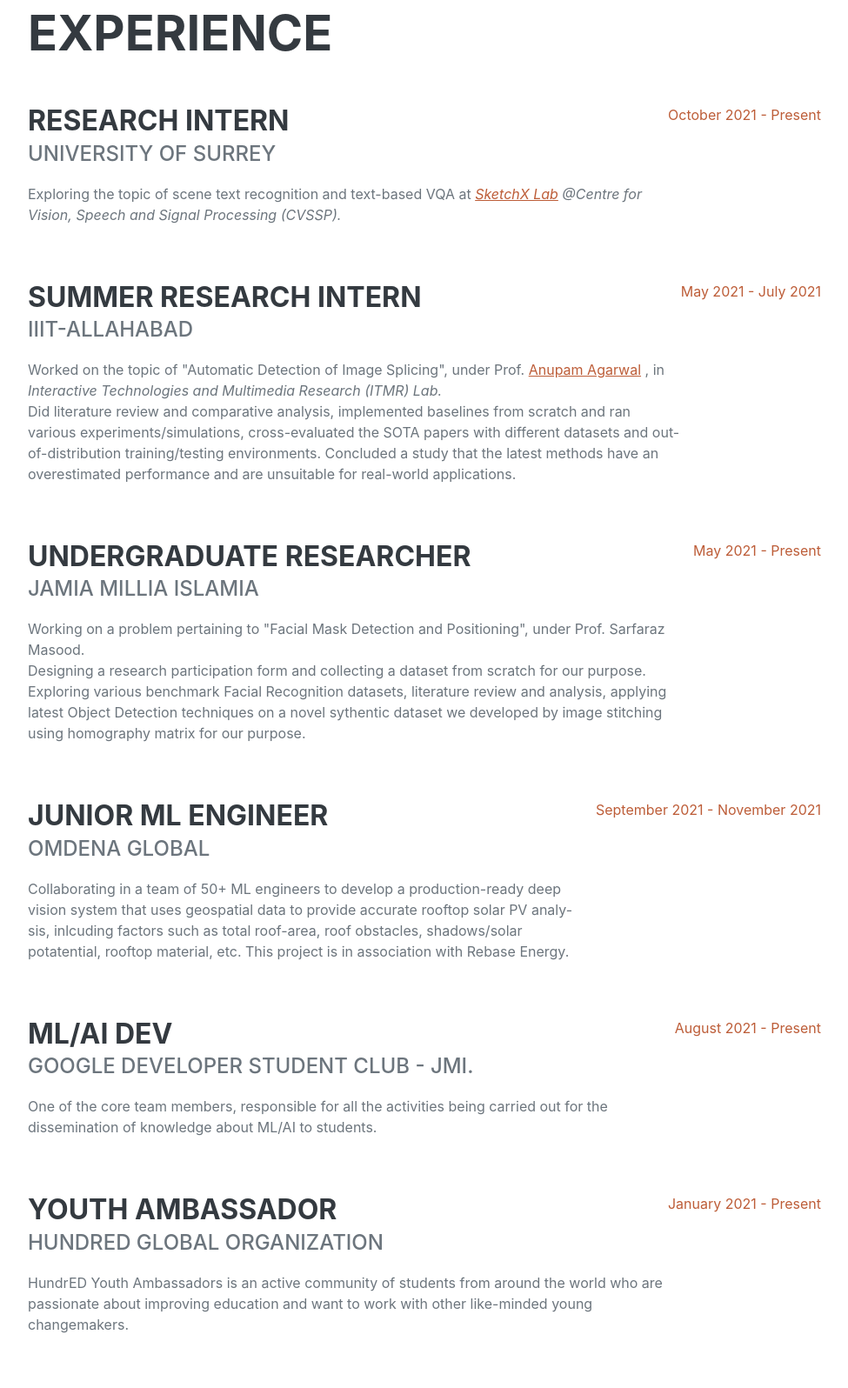
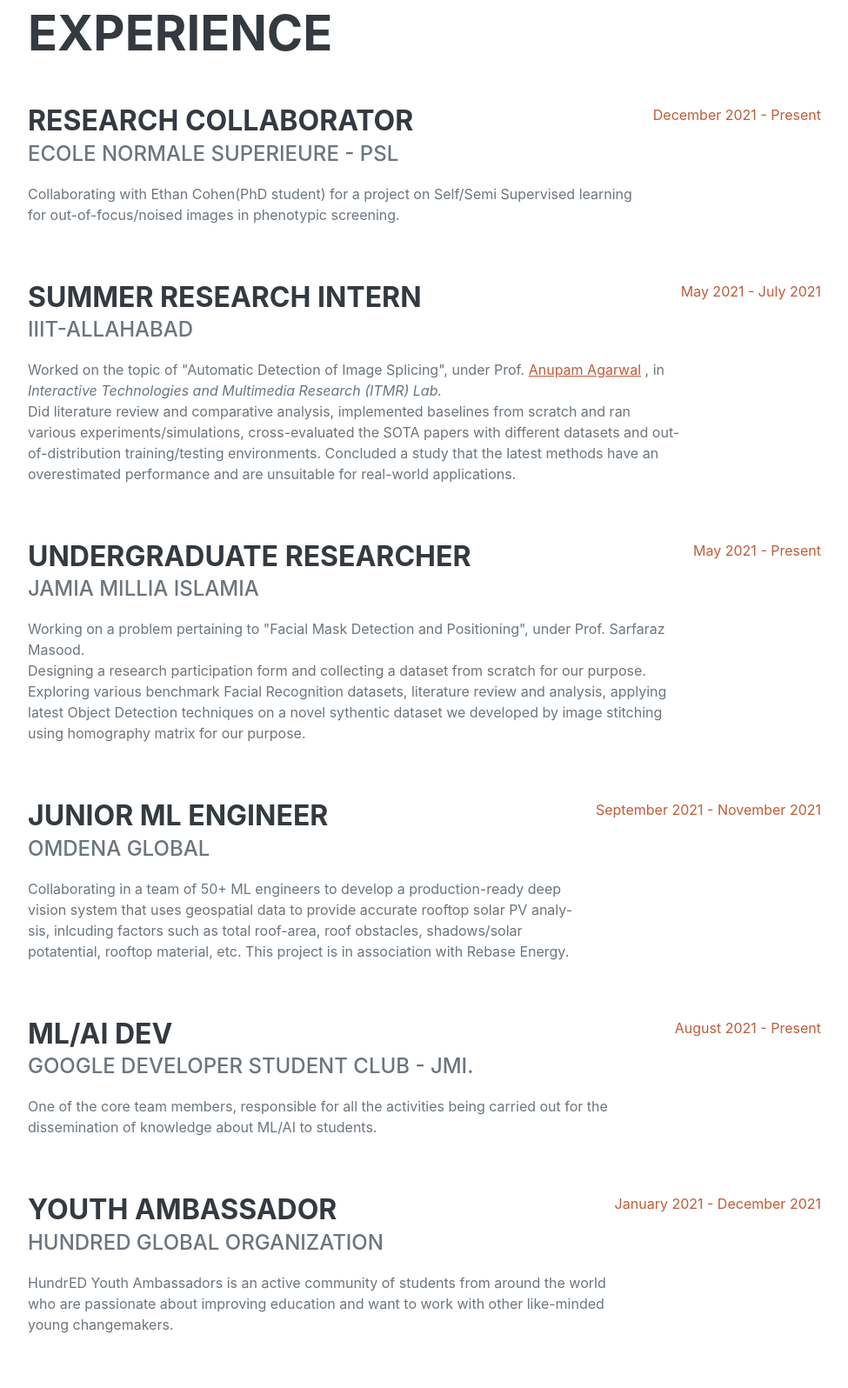
Before and after one commit to umar07/my-portfolio, a plain HTML site: page index.html in a window 1280 px wide. Shown: the part 860-2456 px from the top of the page at 87% size, without its empty margins (288-1263 px from the left). Drawn offline with nearby package versions, Linux system fonts and the light colour scheme; a web font is replaced by a local one.

Commit message:
Update file

```diff
--- a/index.html
+++ b/index.html
@@ -72,7 +72,7 @@
             <section class="resume-section" id="experience">
                 <div class="resume-section-content">
                     <h2 class="mb-5">Experience</h2>
-                    <div class="d-flex flex-column flex-md-row justify-content-between mb-5">
+                    <!-- <div class="d-flex flex-column flex-md-row justify-content-between mb-5">
                         <div class="flex-grow-1">
                             <h3 class="mb-0">Research Intern</h3>
                             <div class="subheading mb-3">University of Surrey</div>
@@ -81,6 +81,16 @@
                             </p>
                         </div>
                         <div class="flex-shrink-0"><span class="text-primary">October 2021 - Present</span></div>
+                    </div>     -->
+
+                    <div class="d-flex flex-column flex-md-row justify-content-between mb-5">
+                        <div class="flex-grow-1">
+                            <h3 class="mb-0">Research collaborator</h3>
+                            <div class="subheading mb-3">Ecole normale superieure - PSL</div>
+                            <p>Collaborating with Ethan Cohen(PhD student) for a project on Self/Semi Supervised learning for out-of-focus/noised images in phenotypic screening.
+                            </p>
+                        </div>
+                        <div class="flex-shrink-0"><span class="text-primary">December 2021 - Present</span></div>
                     </div>
                     <div class="d-flex flex-column flex-md-row justify-content-between mb-5">
                         <div class="flex-grow-1">
@@ -135,7 +145,7 @@
                             <div class="subheading mb-3">HundrED Global Organization</div>
                             <p>HundrED Youth Ambassadors is an active community of students from around the world who are passionate about improving education and want to work with other like-minded young changemakers. </p>
                         </div>
-                        <div class="flex-shrink-0"><span class="text-primary">January 2021 - Present</span></div>
+                        <div class="flex-shrink-0"><span class="text-primary">January 2021 - December 2021</span></div>
                     </div>
                     <div class="d-flex flex-column flex-md-row justify-content-between mb-5">
                         <div class="flex-grow-1">
@@ -297,8 +307,8 @@
                         <a href=" https://github.com/umar07/DL_Projects" target="_blank">
                             Deep Learning</a>
                         <ul>
-                            <li>Ablations of tiny ConvMixer model for classification using DropBlock augmentation and external attention modules(SE, CBAM, ECA, etc). (ongoing)</li>
-                            <li>Experimenting with different channel descriptors instead of the common GlobalAveragePooling2D in external attention modules such the Squeeze and Excitation block(SE), Convolutional Block Attention Module(CBAM), Efficient Channel Attention(ECA) etc. (ongoing)</li>
+                            <li>Image Inpainting using a U-Net model with a fused ConvMixer encoder.</li>
+                            <li><em>Different Descriptors for Squeeze and Excitation Attention Block</em> - experimented with standard deviation, trace, largest singular value, and DC coefficient of DCT instead of usual GlobalAvgPool2d.</li>
                             <li><em>Background Remover</em> tool for portrait images of humans, made using a U-Net
                                 model trained for semantic segmentation of the image. The model achieved 0.981
                                 IOU-score on test data. Also deployed on a web-app.</li>
```
Also changed, not shown: 1 other file.
